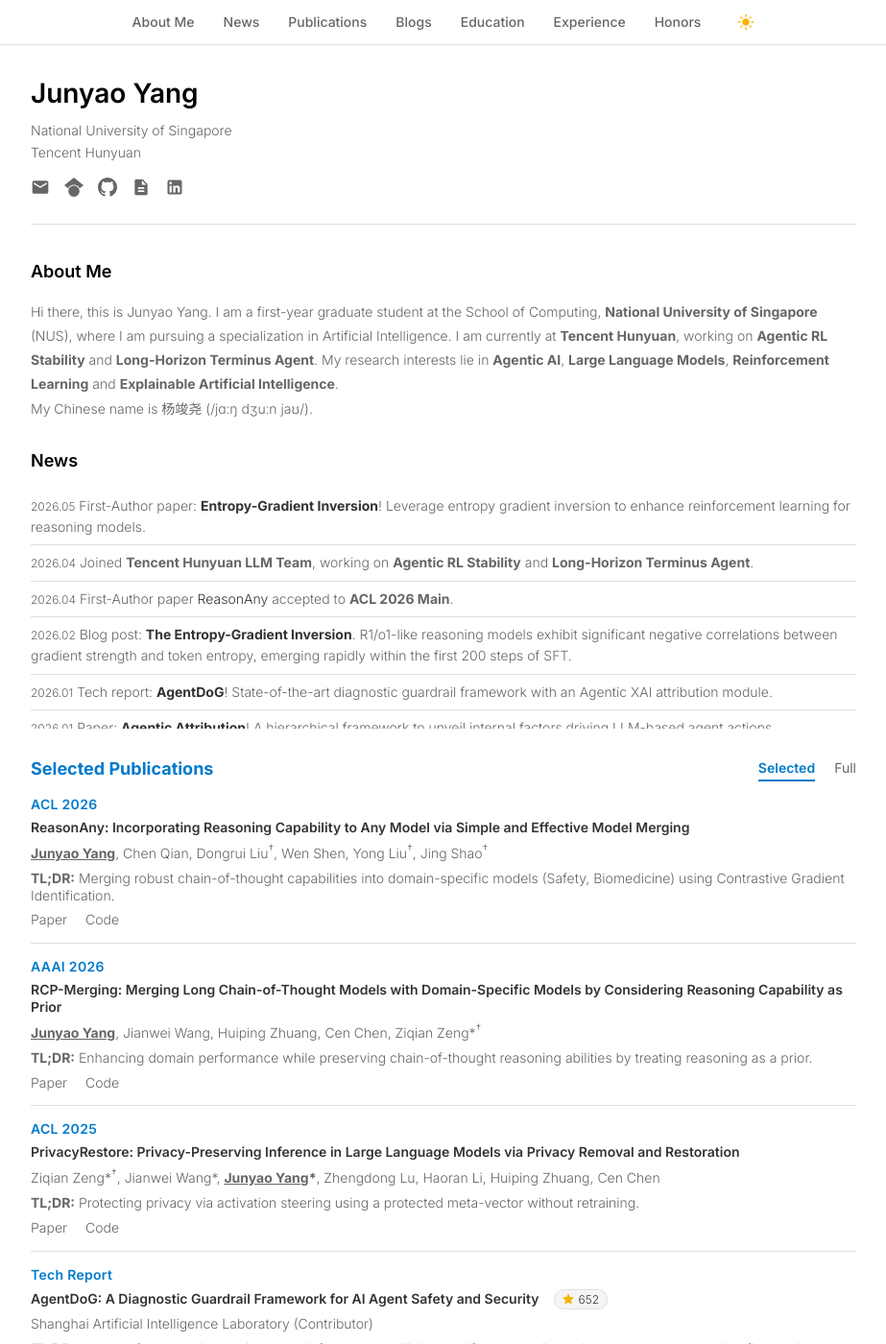
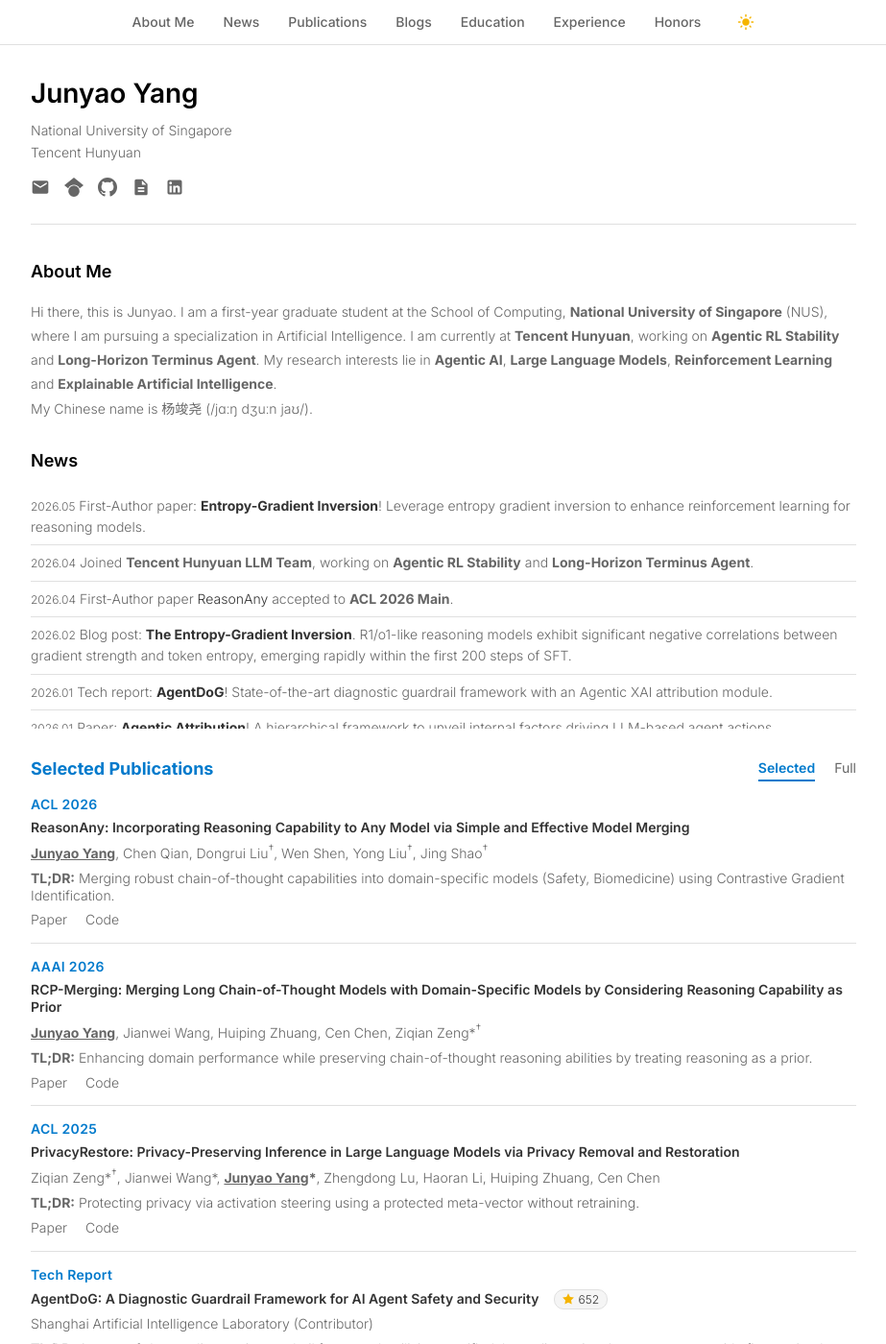
Before and after one commit to jyyang26/jyyang26.github.io, a Jekyll site: the page built from _pages/about.md, in a window 1280 px wide and 1400 px high. Shown: the whole window at 96% size, without its empty margins (178-1101 px from the left). Built offline with Jekyll 4.4.1, drawn with Linux system fonts in a browser that asks for light colours; comment, search, counter and statistics services are not loaded; some of the changed lines change nothing that is shown.

Commit message:
Update about.md

```diff
--- a/_pages/about.md
+++ b/_pages/about.md
@@ -309,9 +309,9 @@
   body.dark-mode .edu-deg { color: #c9d1d9; }
   body.dark-mode .edu-sch,
   body.dark-mode .edu-yr { color: #8b949e; }
-  body.dark-mode .edu-logo { background: #2d2d2d; }
+  body.dark-mode .edu-logo { background: #ffffff; }
   body.dark-mode .exp-item { border-bottom-color: #30363d; }
-  body.dark-mode .exp-logo { border-color: #30363d; background: #2d2d2d; }
+  body.dark-mode .exp-logo { border-color: #30363d; background: #ffffff; }
   body.dark-mode .exp-item > div > div { color: #8b949e !important; }
   body.dark-mode .exp-item > div > div:first-of-type { color: #c9d1d9 !important; }
   body.dark-mode ul.honors-list { color: #8b949e; }
@@ -370,7 +370,7 @@
     <section id="about" class="content-box">
       <div class="box-header"><h2 class="box-title">About Me</h2></div>
       <div class="about-text">
-        Hi there, this is Junyao Yang. I am a first-year graduate student at the School of Computing, <strong>National University of Singapore</strong> (NUS), where I am pursuing a specialization in Artificial Intelligence. I am currently at <strong>Tencent Hunyuan</strong>, working on <strong>Agentic RL Stability</strong> and <strong>Long-Horizon Terminus Agent</strong>. My research interests lie in <strong>Agentic AI</strong>, <strong>Large Language Models</strong>, <strong>Reinforcement Learning</strong> and <strong>Explainable Artificial Intelligence</strong>.
+        Hi there, this is Junyao. I am a first-year graduate student at the School of Computing, <strong>National University of Singapore</strong> (NUS), where I am pursuing a specialization in Artificial Intelligence. I am currently at <strong>Tencent Hunyuan</strong>, working on <strong>Agentic RL Stability</strong> and <strong>Long-Horizon Terminus Agent</strong>. My research interests lie in <strong>Agentic AI</strong>, <strong>Large Language Models</strong>, <strong>Reinforcement Learning</strong> and <strong>Explainable Artificial Intelligence</strong>.
         <br>
         My Chinese name is 杨竣尧 (/jɑːŋ dʒuːn jaʊ/).
         <!-- <br><br>
```
